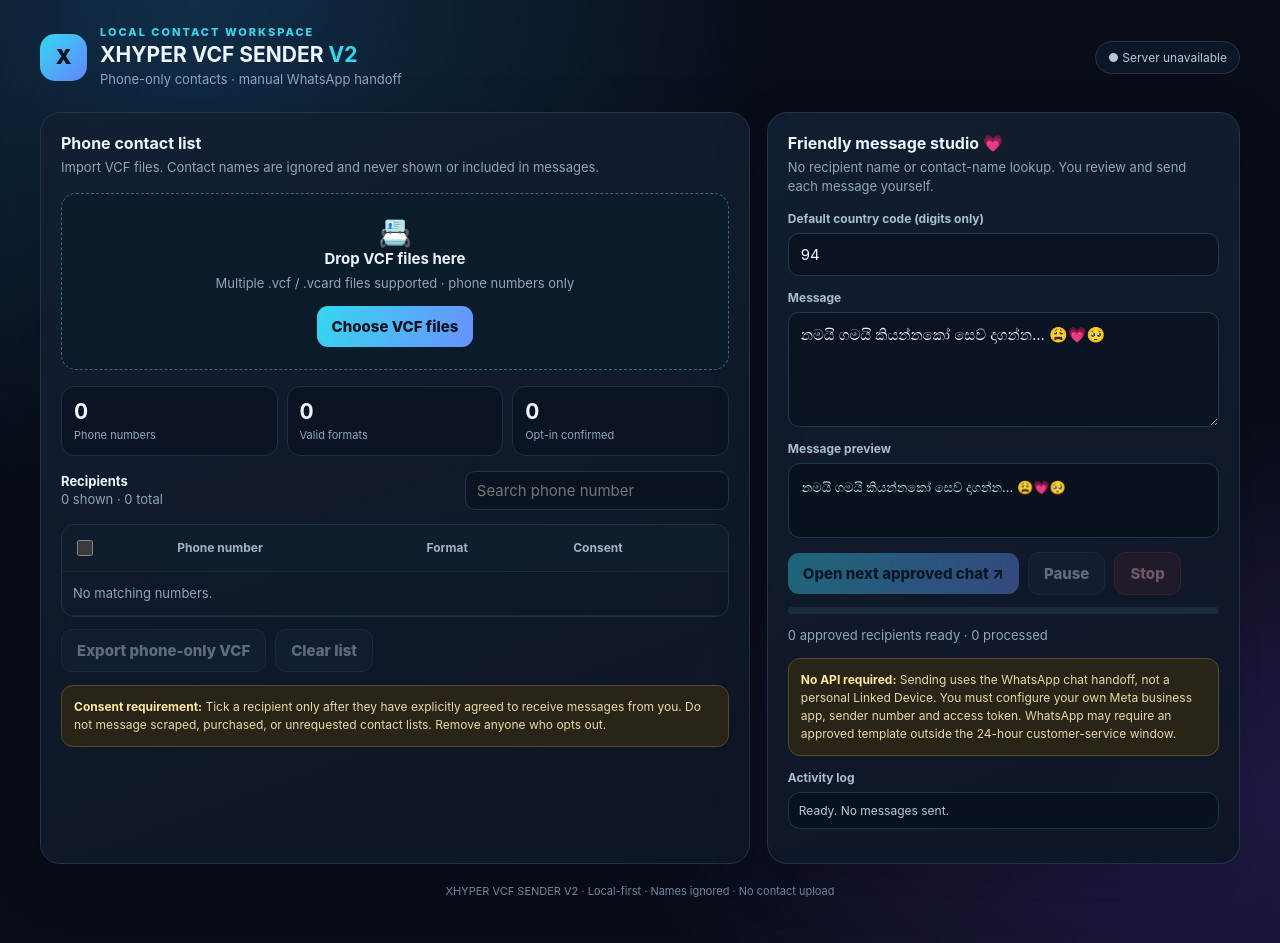
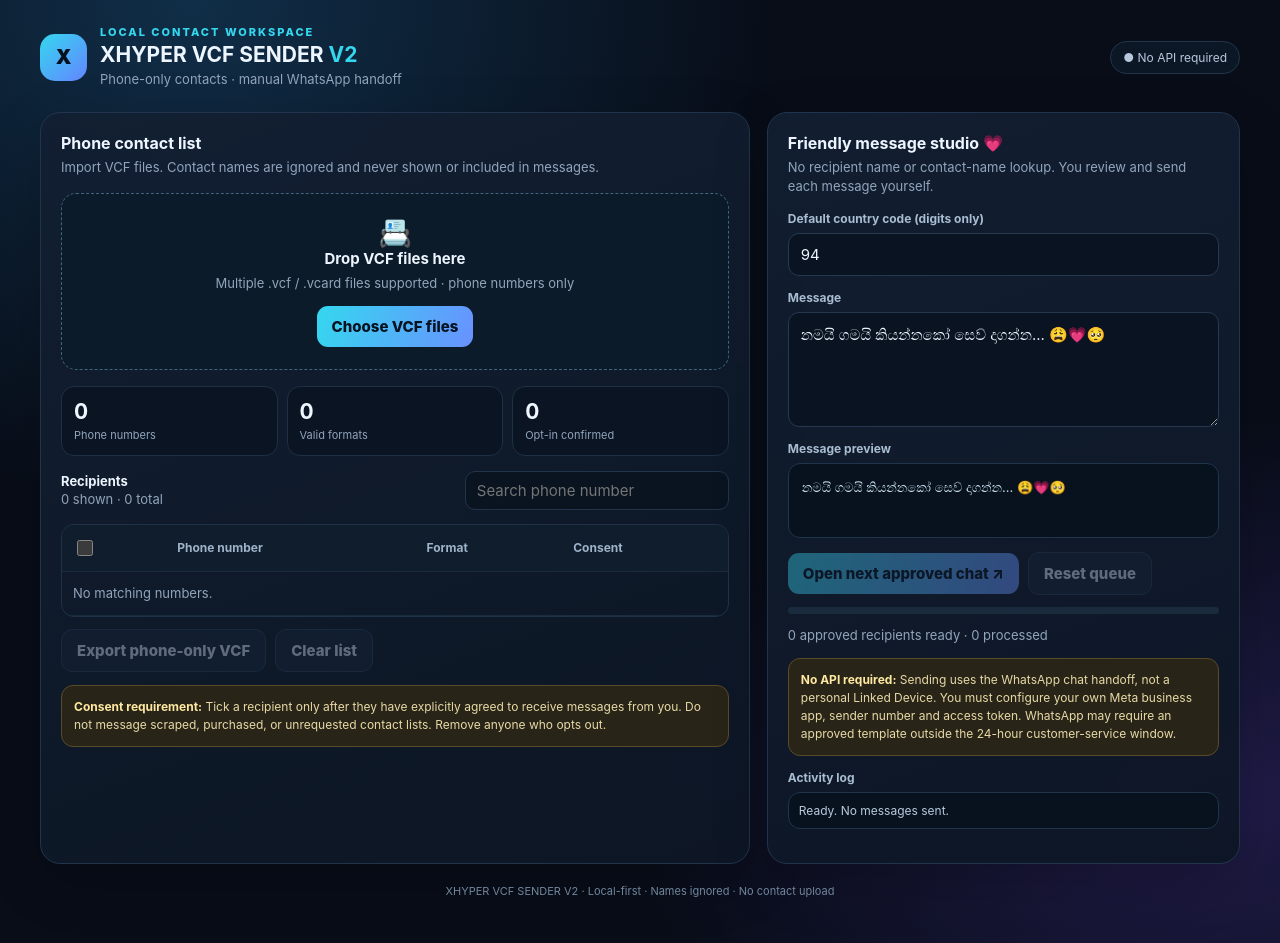
Before and after one commit to cyberdexterid-png/vcf-sender, a website: page public/index.html in a window 1280 px wide. Drawn offline with Linux system fonts and the light colour scheme; no server answers.

Commit message:
Require manual click for each WhatsApp chat handoff

```diff
--- a/public/index.html
+++ b/public/index.html
@@ -25,7 +25,7 @@ button,input,textarea{font:inherit}button{cursor:pointer}.shell{width:min(1250px
 <div class="field"><label for="country">Default country code (digits only)</label><input id="country" value="94" maxlength="4" inputmode="numeric"></div>
 <div class="field"><label for="message">Message</label><textarea id="message">නමයි ගමයි කියන්නකෝ සෙව් දාගන්න... 😩💗🥺</textarea></div>
 <div class="field"><label>Message preview</label><div class="preview" id="preview">Your message will appear here.</div></div>
-<div class="row"><button class="btn" id="start" disabled>Open next approved chat ↗</button><button class="btn secondary" id="pause" disabled>Pause</button><button class="btn danger" id="stop" disabled>Stop</button></div>
+<div class="row"><button class="btn" id="start" disabled>Open next approved chat ↗</button><button class="btn secondary" id="reset" disabled>Reset queue</button></div>
 <div class="progress"><i id="bar"></i></div><div class="muted" id="queueState">0 approved recipients ready.</div>
 <div class="notice"><strong>No API required:</strong> Sending uses the WhatsApp chat handoff, not a personal Linked Device. You must configure your own Meta business app, sender number and access token. WhatsApp may require an approved template outside the 24-hour customer-service window.</div>
 <div class="field"><label>Activity log</label><div class="log" id="log">Ready. No messages sent.</div></div>
@@ -47,8 +47,9 @@ $('list').onchange=e=>{const b=e.target.closest('.item');if(!b)return;const c=co
 $('clear').onclick=()=>{if(running)return;if(confirm('Clear all phone numbers from this page?')){contacts=[];position=0;render();log('Contact list cleared.')}};
 $('export').onclick=()=>{const cards=contacts.map(c=>'BEGIN:VCARD\r\nVERSION:3.0\r\nTEL;TYPE=CELL:+ '+normalized(c.phone)+'\r\nEND:VCARD').join('\r\n').replace(/\+ /g,'+');const a=document.createElement('a');a.href=URL.createObjectURL(new Blob([cards+'\r\n'],{type:'text/vcard'}));a.download='xhyp er-phone-only.vcf'.replace(' ','');a.click();URL.revokeObjectURL(a.href)};
 async function sendOne(c){const v=$('message').value.trim();if(!v)throw new Error('Enter a message first.');const url='https://wa.me/'+normalized(c.phone)+'?text='+encodeURIComponent(v);window.open(url,'_blank','noopener,noreferrer');return {ok:true,manual:true};}
-async function runQueue(){if(running)return;running=true;paused=false;stopRequested=false;$('start').disabled=true;$('pause').disabled=false;$('stop').disabled=false;const queue=approved();log('Opening approved chat queue for '+queue.length+' consent-confirmed recipients.');for(let i=position;i<queue.length;i++){while(paused&&!stopRequested)await new Promise(r=>setTimeout(r,250));if(stopRequested)break;const c=queue[i];try{await sendOne(c);position=i+1;log('Opened WhatsApp chat for +'+normalized(c.phone)+'. Review and press Send yourself.');}catch(e){log('Stopped at +'+normalized(c.phone)+': '+e.message);if(e.message.includes('wait')){paused=true;i--;continue}break}render();if(i<queue.length-1){let remaining=0;while(remaining>0&&!stopRequested){while(paused&&!stopRequested)await new Promise(r=>setTimeout(r,250));$('queueState').textContent='Next send in '+remaining+' seconds · '+position+'/'+queue.length;await new Promise(r=>setTimeout(r,1000));remaining--}}}running=false;paused=false;$('pause').disabled=true;$('stop').disabled=true;$('start').disabled=!approved().length||!$('message').value.trim();$('queueState').textContent=stopRequested?'Queue stopped.':position>=queue.length?'Queue completed.':'Queue paused or stopped after an error.';log(stopRequested?'Queue stopped by user.':'Queue finished or paused after an error.');render()}
-$('start').onclick=runQueue;$('pause').onclick=()=>{paused=!paused;$('pause').textContent=paused?'Resume':'Pause';log(paused?'Queue paused.':'Queue resumed.')};$('stop').onclick=()=>{stopRequested=true;paused=false;log('Stop requested. Current request will finish first.')};
-fetch('/health').then(r=>r.json()).then(d=>$('apiStatus').textContent=d.configured?'● Manual WhatsApp mode':'● Manual WhatsApp mode').catch(()=>$('apiStatus').textContent='● Server unavailable');
+function runQueue(){const queue=approved();const recipient=queue[position];if(!recipient){log('No more approved contacts in the queue.');return;}const msg=$('message').value.trim();if(!msg){log('Enter a message first.');return;}const url='https://wa.me/'+normalized(recipient.phone)+'?text='+encodeURIComponent(msg);window.open(url,'_blank','noopener,noreferrer');position++;log('Opened chat for +'+normalized(recipient.phone)+'. Review and press Send yourself.');render()}
+$('start').onclick=runQueue;
+$('reset').onclick=()=>{position=0;render();log('Queue reset.')};
+$('apiStatus').textContent='● No API required';
 render();
 </script></body></html>
```
